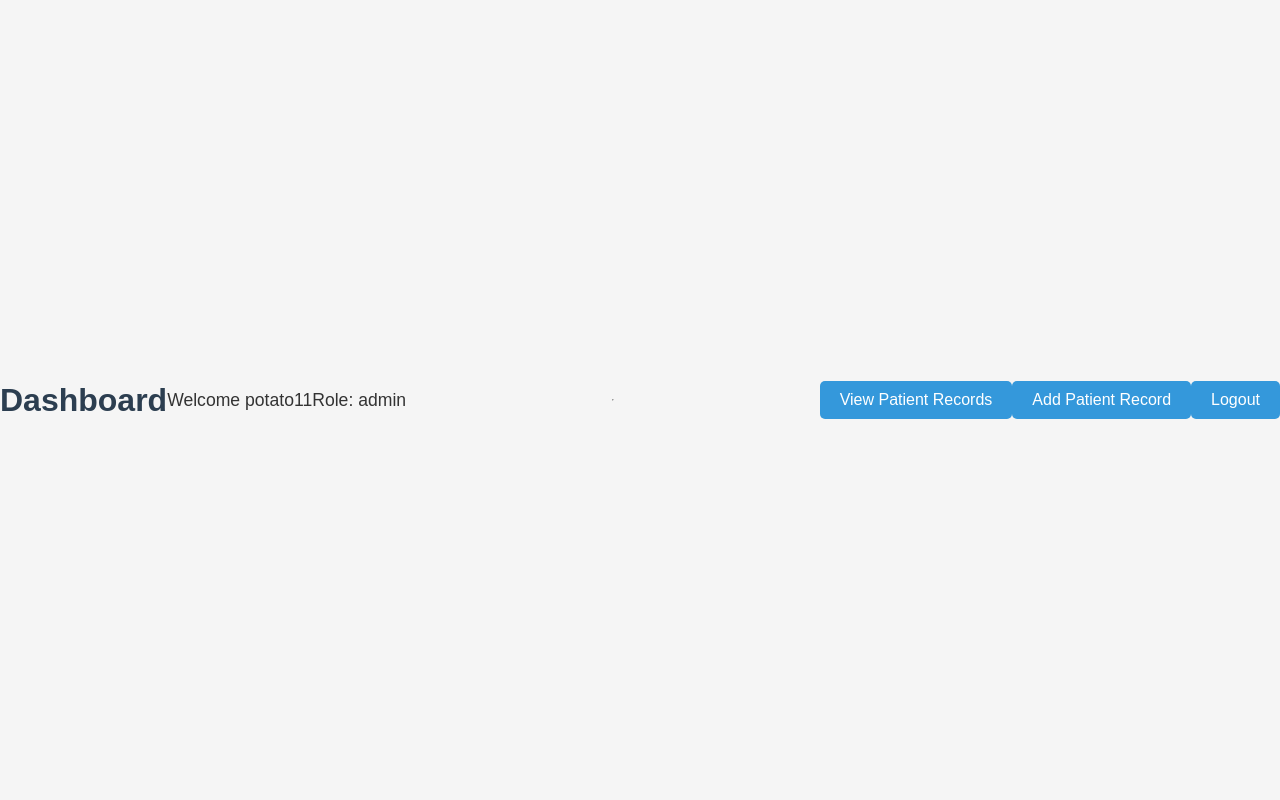
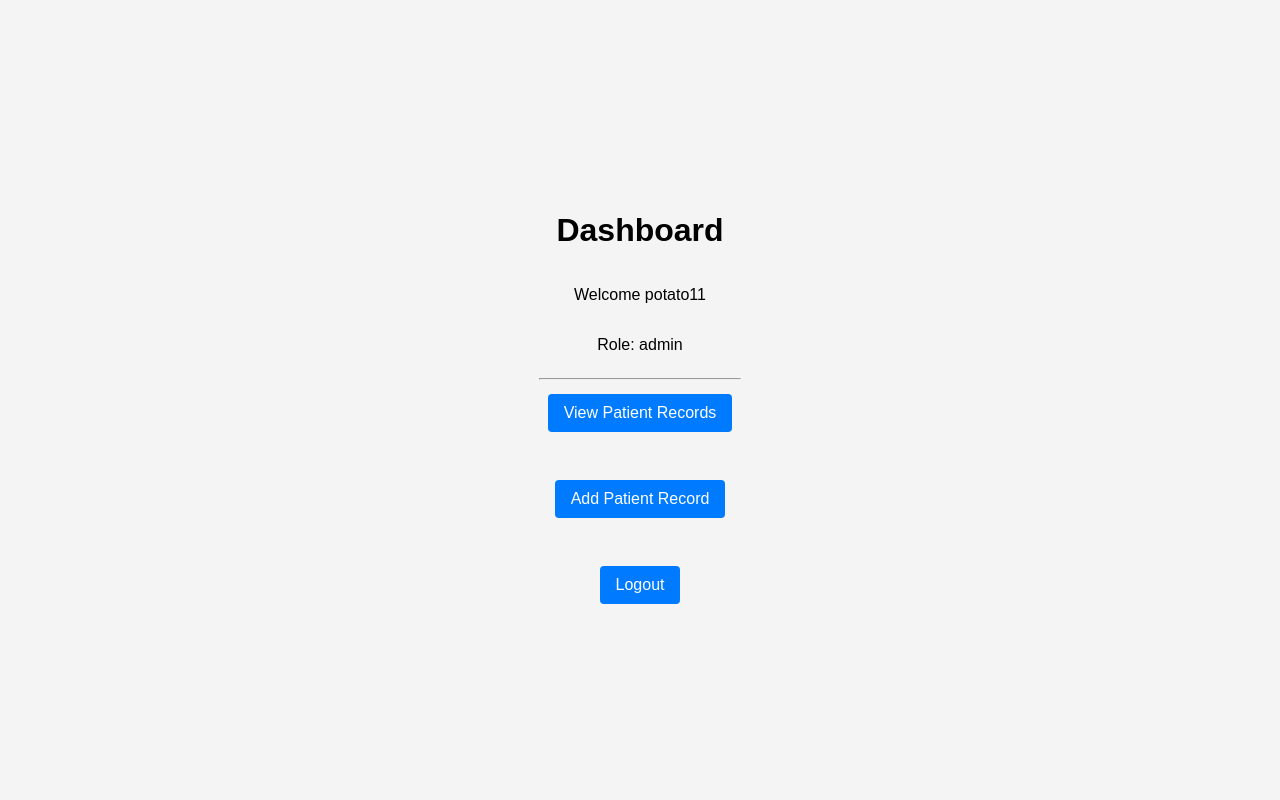
Before and after one commit to t0m0h1/SSD-2026-Assignment-1, a Flask app: template templates/dashboard.html in a window 1280 px wide. Run offline with Flask 3, Linux system fonts and the light colour scheme; the template is opened without the code that fills it: values that come from a table or form of the project are taken from there, others are empty.

Commit message:
centred css styling of dashboard

```diff
--- a/static/style_dashboard.css
+++ b/static/style_dashboard.css
@@ -1,44 +1,29 @@
 body {
-    font-family: Arial, Helvetica, sans-serif;
-    background-color: #f5f5f5;
-    color: #333;
+    font-family: Arial, sans-serif;
+    background-color: #f4f4f4;
     margin: 0;
-    padding: 0;
+    height: 100vh;
+
     display: flex;
-    justify-content: center; /* centres horizontally */
-    align-items: center;    /* centres vertically */
-    height: 100vh;
-}
-
-.container {
+    flex-direction: column;
+    justify-content: center;
+    align-items: center;
     text-align: center;
-    background-color: #fff;
-    padding: 30px 50px;
-    border-radius: 10px;
-    box-shadow: 0 4px 10px rgba(0, 0, 0, 0.1);
-}
-
-h1 {
-    margin-bottom: 20px;
-    color: #2c3e50;
-}
-
-p {
-    font-size: 1.1em;
-    margin: 5px 0;
 }
 
 a {
-    display: inline-block;
-    margin: 10px 0;
     text-decoration: none;
-    color: #fff;
-    background-color: #3498db;
-    padding: 10px 20px;
-    border-radius: 5px;
-    transition: background-color 0.3s ease;
+    background-color: #007BFF;
+    color: white;
+    padding: 10px 16px;
+    border-radius: 4px;
+    margin: 6px 0;
 }
 
 a:hover {
-    background-color: #2980b9;
+    background-color: #0056b3;
 }
+
+hr {
+    width: 200px;
+}
```
Also changed, not shown: instance/users.db.
